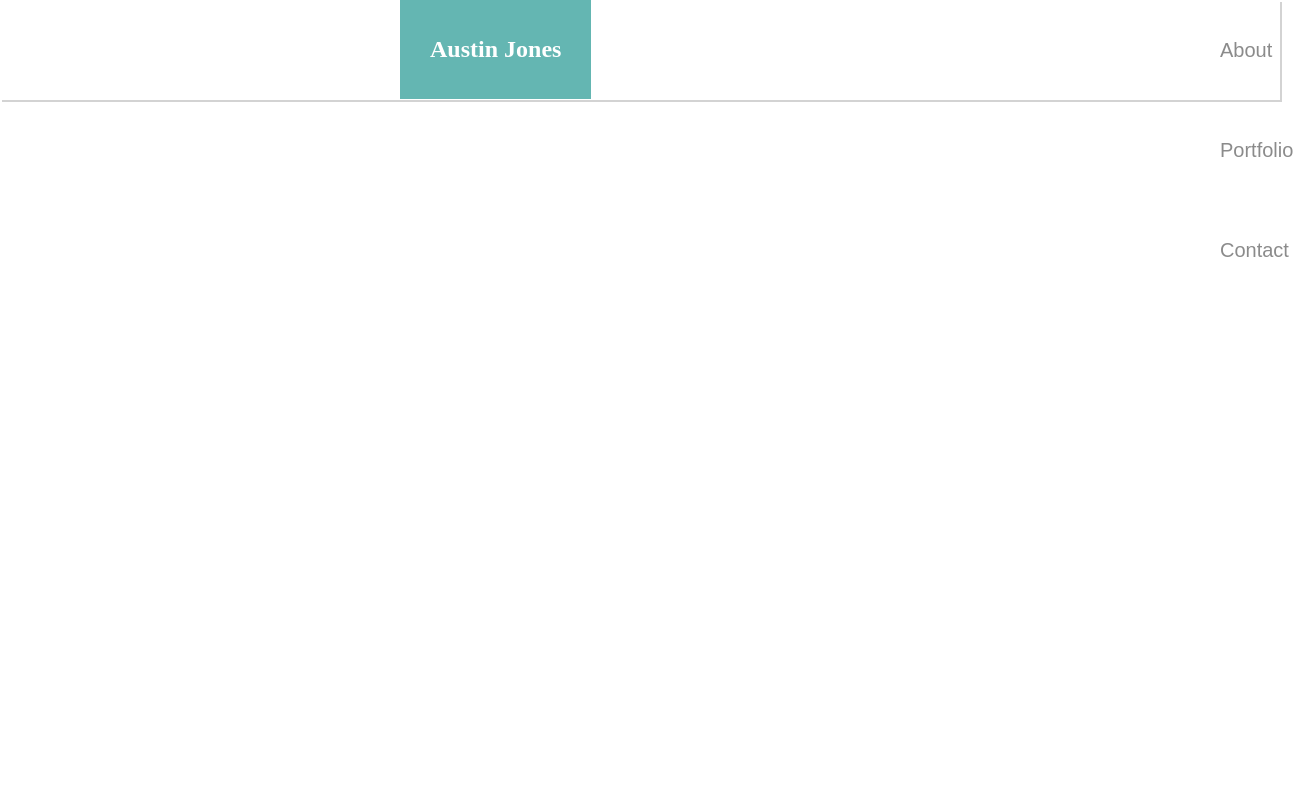
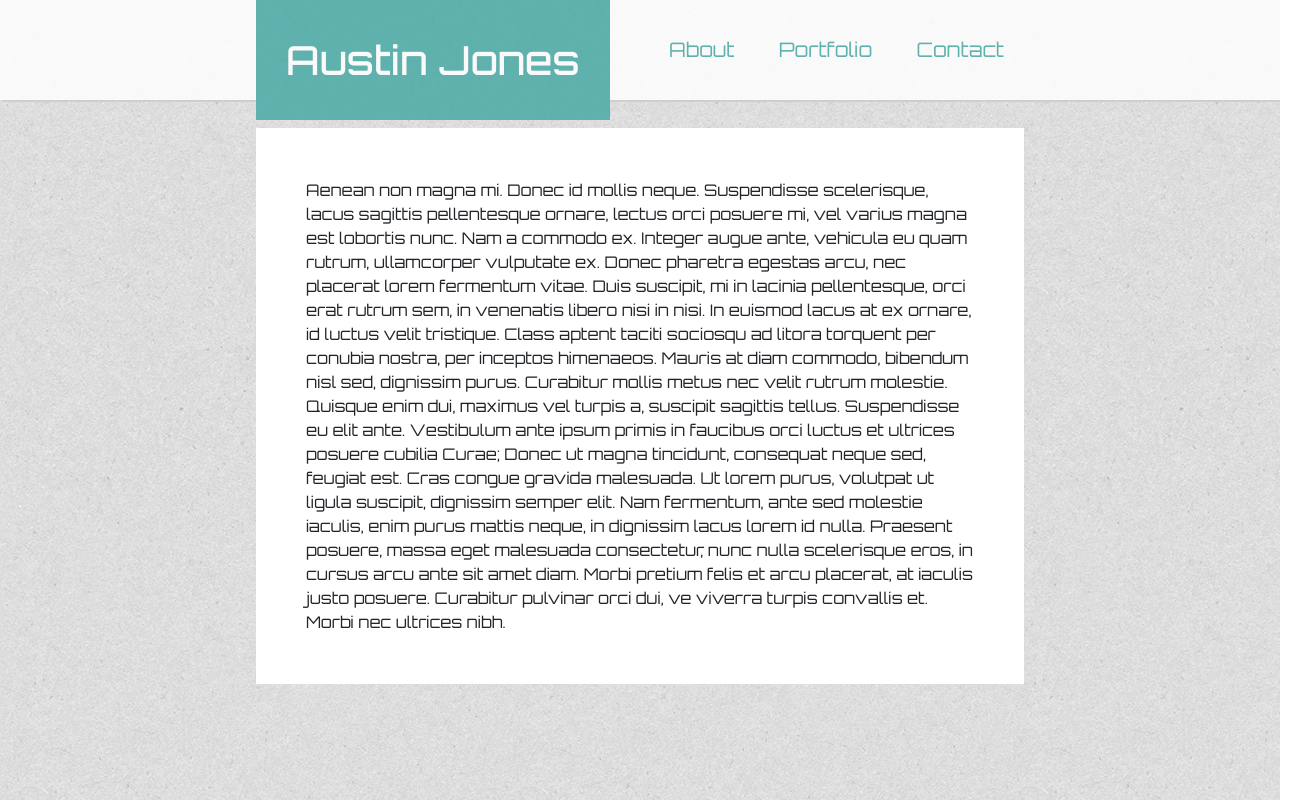
Before and after one commit to aujones12/Basic-Portfolio, a plain HTML site: page IndexA.html in a window 1280 px wide. Shown: the whole page, 1313 px wide, since content can reach past the window. Drawn offline with nearby package versions, Linux system fonts and the light colour scheme; files that its build step writes are made by us from their sources.

Commit message:
changes as of 3/5/19

```diff
--- a/IndexA.html
+++ b/IndexA.html
@@ -3,8 +3,13 @@
     <head>
         <meta charset="utf-8">
         <title>Main</title>
-        <link rel="styleSheet" href="styleA.css">
+        <style>
+            @import url('https://fonts.googleapis.com/css?family=Orbitron:400,500,700,900');
+        </style>
+        <link rel="stylesheet" href="https://stackpath.bootstrapcdn.com/bootstrap/4.3.1/css/bootstrap.min.css" integrity="sha384-ggOyR0iXCbMQv3Xipma34MD+dH/1fQ784/j6cY/iJTQUOhcWr7x9JvoRxT2MZw1T" crossorigin="anonymous">
+        <link rel="styleSheet" type="text/css" href="./assets/css/styleA.css">
     </head>
+    <div class="continer">
         <body>
             <nav>
                 <h1 class="name">Austin Jones</h1>
@@ -12,7 +17,30 @@
                     <li><a href="indexA.html">About</a></li>
                     <li><a href="portfolioA.html">Portfolio</a></li>
                     <li><a href="contactA.html">Contact</a></li>
+                    </div>
                 </ul>
             </nav>
+            <p class="info">Aenean non magna mi. Donec id mollis neque. Suspendisse scelerisque,
+                lacus sagittis pellentesque ornare, lectus orci posuere mi, vel varius magna est
+                lobortis nunc. Nam a commodo ex. Integer augue ante, vehicula eu quam rutrum,
+                ullamcorper vulputate ex. Donec pharetra egestas arcu, nec placerat lorem fermentum
+                vitae. Duis suscipit, mi in lacinia pellentesque, orci erat rutrum sem, in venenatis
+                libero nisi in nisi. In euismod lacus at ex ornare, id luctus velit tristique. Class
+                aptent taciti sociosqu ad litora torquent per conubia nostra, per inceptos himenaeos.
+                 Mauris at diam commodo, bibendum nisl sed, dignissim purus. Curabitur mollis metus nec
+                 velit rutrum molestie.
+
+                    Quisque enim dui, maximus vel turpis a, suscipit sagittis tellus. Suspendisse eu
+                    elit ante. Vestibulum ante ipsum primis in faucibus orci luctus et ultrices posuere
+                    cubilia Curae; Donec ut magna tincidunt, consequat neque sed, feugiat est. Cras
+                    congue gravida malesuada. Ut lorem purus, volutpat ut ligula suscipit, dignissim
+                    semper elit. Nam fermentum, ante sed molestie iaculis, enim purus mattis neque, in
+                    dignissim lacus lorem id nulla. Praesent posuere, massa eget malesuada consectetur,
+                    nunc nulla scelerisque eros, in cursus arcu ante sit amet diam. Morbi pretium
+                    felis et arcu placerat, at iaculis justo posuere. Curabitur pulvinar orci dui, ve
+                     viverra turpis convallis et. Morbi nec ultrices nibh.</p>
+            </div>
         </body>
+
+    </div>
 </html>
--- a/assets/css/styleA.css
+++ b/assets/css/styleA.css
@@ -3,16 +3,25 @@
     margin: 0;
     padding: 0;
     text-decoration: none;
+    font-family: 'Orbitron', sans-serif;
 
 }
 
 body {
-    background-image: url(../code/concrete_seamless.png);
+    background-image: url(../images/textured_paper.png);
     background-color: #ffffff;
+    font-family: 'Orbitron', sans-serif;
+    margin: 0%;
 
 }
 
+.container {
+    width: 80%;
+	margin: 0 auto;
+}
+
 .name {
+    font-family: 'Orbitron', sans-serif;
     background-color: #4aaaa5;
     color: #ffffff;
     display: inline-block;
@@ -22,7 +31,7 @@ body {
     padding-bottom: 36px;
     padding-left: 30px;
     padding-right: 30px;
-    margin-left: 400px;
+    margin-left: 20%;
 }
 nav {
     width: 100%;
@@ -35,8 +44,8 @@ nav {
 }
 
 ul {
-    margin-left: 1200px;
-
+    float: right;
+    margin-right: 20%;
 }
 
 ul li {
@@ -47,15 +56,45 @@ ul li {
 
 }
 
-ul li a {
+ul a {
     display: block;
     font-size: 20px;
-    font-family: Arial;
-    color: #777777;
+    font-family: 'Orbitron', sans-serif;
+    color: #4aaaa5;
     padding: 0 20px;
 
 }
 
-ul li a:hover {
+nav a:hover {
     color: rgb(36, 36, 36);
 }
+
+nav a::before {
+    content: '';
+    display: block;
+    height: 5px;
+    background-color: rgb(36, 36, 36);
+    align-content: center;
+
+    position: absolute;
+    bottom: 0px;
+    width: 0px;
+
+    transition: all ease-in-out 250ms;
+  }
+nav a:hover::before {
+    width: 100%;
+}
+
+.info {
+    background-color: white;
+    position: absolute;
+    margin-left: 20%;
+    margin-right: 20%;
+    margin-top: 10%;
+    margin-bottom: 10%;
+    padding-bottom: 50px;
+    padding-top: 50px;
+    padding-left: 50px;
+    padding-right: 50px;
+}
```
Lines whose indentation alone changed are shown as unchanged.
